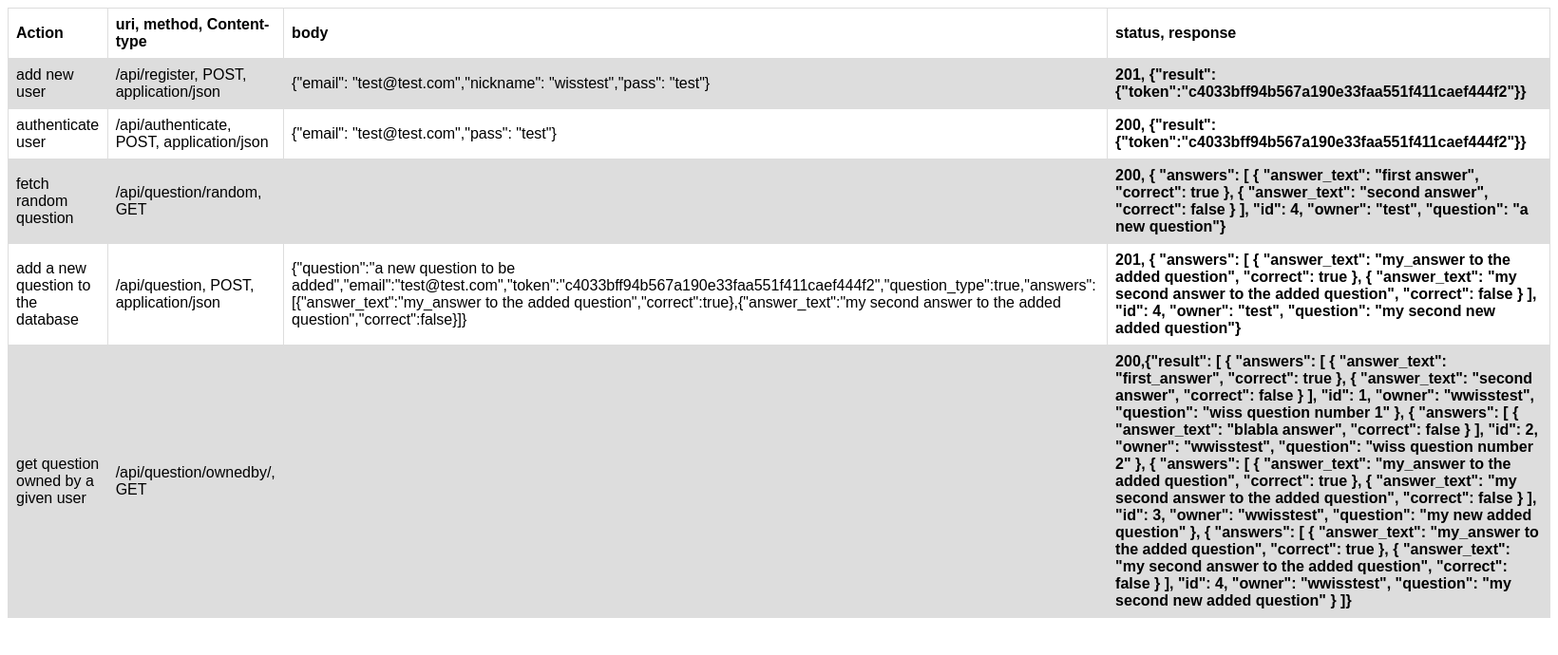
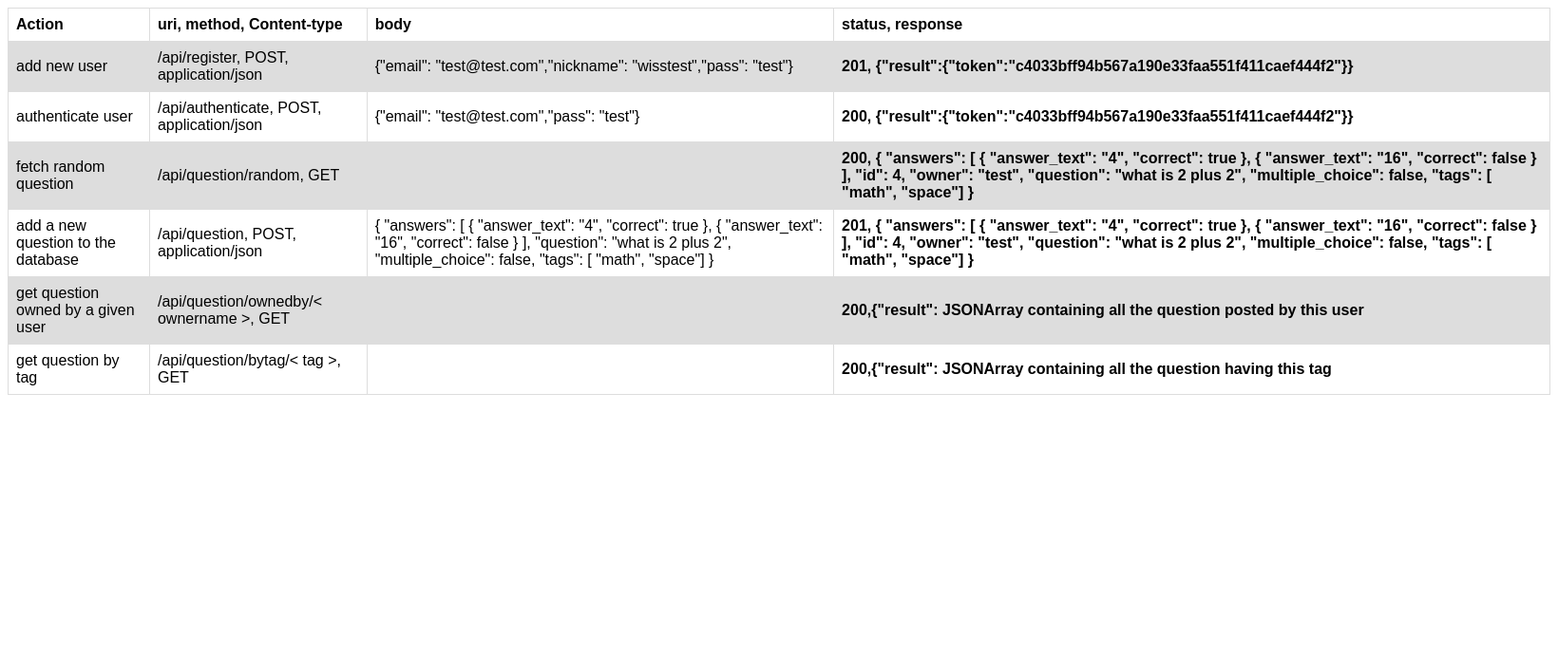
Before and after one commit to web4innovation/MobileAppSeveur, a Flask app: page / in a window 1640 px wide. Shown: the top 690 px of the page at 95% size. Run offline with Flask 2, Linux system fonts and the light colour scheme.

Commit message:
update index.html to show newly supported qqueries

```diff
--- a/backend/quiz_app_server_flaskViews/templates/index.html
+++ b/backend/quiz_app_server_flaskViews/templates/index.html
@@ -48,105 +48,78 @@ tr:nth-child(even) {
     <th>200, {
   "answers": [
     {
-      "answer_text": "first answer",
+      "answer_text": "4",
       "correct": true
     },
     {
-      "answer_text": "second answer",
+      "answer_text": "16",
       "correct": false
     }
   ],
   "id": 4,
   "owner": "test",
-  "question": "a new question"}
+  "question": "what is 2 plus 2",
+  "multiple_choice": false,
+  "tags": [
+    "math",
+    "space"]
+  }
   </th>
   </tr>
   <tr>
     <td>add a new question to the database</td>
     <td>/api/question, POST, application/json</td>
-    <td>{"question":"a new question to be added","email":"test@test.com","token":"c4033bff94b567a190e33faa551f411caef444f2","question_type":true,"answers":[{"answer_text":"my_answer to the added question","correct":true},{"answer_text":"my second answer to the added question","correct":false}]}</td>
+    <td>{
+  "answers": [
+    {
+      "answer_text": "4",
+      "correct": true
+    },
+    {
+      "answer_text": "16",
+      "correct": false
+    }
+  ],
+  "question": "what is 2 plus 2",
+  "multiple_choice": false,
+  "tags": [
+    "math",
+    "space"]
+  }
+    </td>
     <th>201, {
   "answers": [
     {
-      "answer_text": "my_answer to the added question",
+      "answer_text": "4",
       "correct": true
     },
     {
-      "answer_text": "my second answer to the added question",
+      "answer_text": "16",
       "correct": false
     }
   ],
   "id": 4,
   "owner": "test",
-  "question": "my second new added question"}
-  </th>
+  "question": "what is 2 plus 2",
+  "multiple_choice": false,
+  "tags": [
+    "math",
+    "space"]
+  }</th>
   </tr>
   <tr>
     <td>get question owned by a given user</td>
-    <td>/api/question/ownedby/<owner_nickname>, GET</td>
+    <td>/api/question/ownedby/&lt ownername &gt, GET</td>
     <td></td>
-    <th>200,{"result": [
-    {
-      "answers": [
-        {
-          "answer_text": "first_answer",
-          "correct": true
-        },
-        {
-          "answer_text": "second answer",
-          "correct": false
-        }
-      ],
-      "id": 1,
-      "owner": "wwisstest",
-      "question": "wiss question number 1"
-    },
-    {
-      "answers": [
-        {
-          "answer_text": "blabla answer",
-          "correct": false
-        }
-      ],
-      "id": 2,
-      "owner": "wwisstest",
-      "question": "wiss question number 2"
-    },
-    {
-      "answers": [
-        {
-          "answer_text": "my_answer to the added question",
-          "correct": true
-        },
-        {
-          "answer_text": "my second answer to the added question",
-          "correct": false
-        }
-      ],
-      "id": 3,
-      "owner": "wwisstest",
-      "question": "my new added question"
-    },
-    {
-      "answers": [
-        {
-          "answer_text": "my_answer to the added question",
-          "correct": true
-        },
-        {
-          "answer_text": "my second answer to the added question",
-          "correct": false
-        }
-      ],
-      "id": 4,
-      "owner": "wwisstest",
-      "question": "my second new added question"
-    }
-  ]}
-  </th>
+    <th>200,{"result": JSONArray containing all the question posted by this user</th>
+  </tr>
+  <tr>
+    <td>get question by tag</td>
+    <td>/api/question/bytag/&lt tag &gt, GET</td>
+    <td></td>
+    <th>200,{"result": JSONArray containing all the question having this tag </th>
   </tr>
 
 </table>
-
 </body>
 </html>
```
